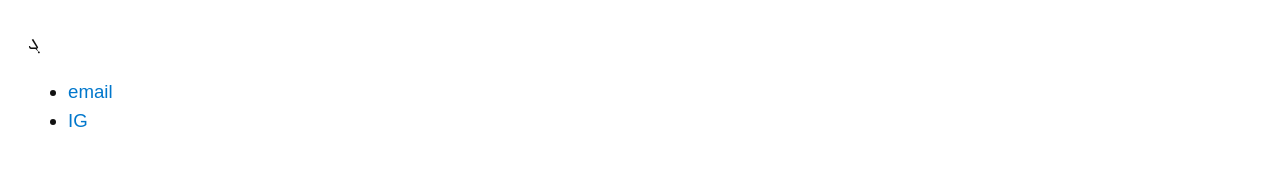
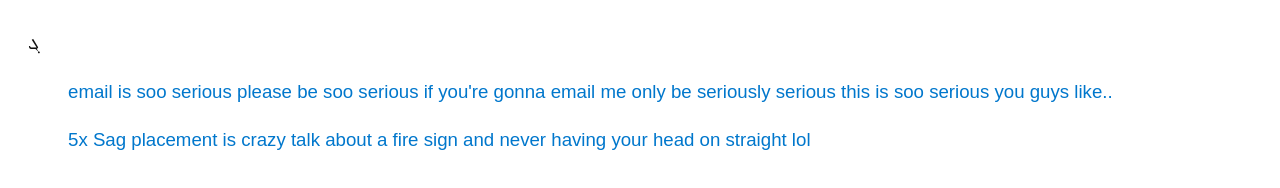
Before and after one commit to thisisjustatestafterall/thisisjustatestafterall.github.io, a plain HTML site: page contact/index.html in a window 1280 px wide. Drawn offline with Linux system fonts and the light colour scheme.

Commit message:
Update index.html

```diff
--- a/contact/index.html
+++ b/contact/index.html
@@ -7,12 +7,12 @@
     <a href="/">ܓ</a>
   </nav>
   <ul>
-  <li>
-    <a href="mailto:g@trinitysystems.io">email</a>
-  </li>
-  <li>
-    <a href="https://instagram.com/5xsag3xcap" target="_blank">IG</a>
-  </li>
+  <p>
+    <a href="mailto:g@trinitysystems.io">email is soo serious please be soo serious if you're gonna email me only be seriously serious this is soo serious you guys like..</a>
+  </p>
+  <p>
+    <a href="https://instagram.com/5xsag3xcap" target="_blank">5x Sag placement is crazy talk about a fire sign and never having your head on straight lol</a>
+  </p>
 </ul>
   <p></p>
 </body>
```
